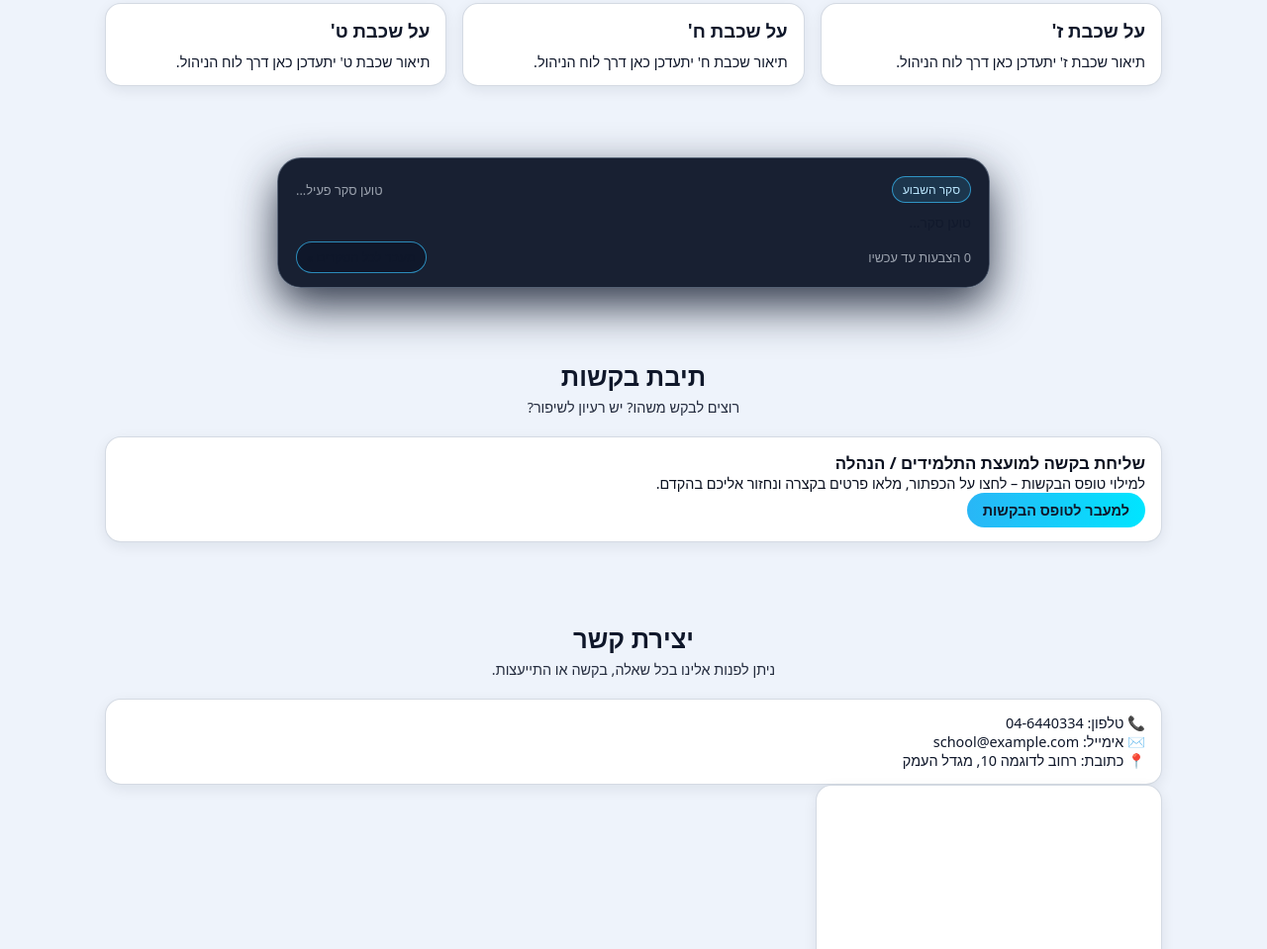
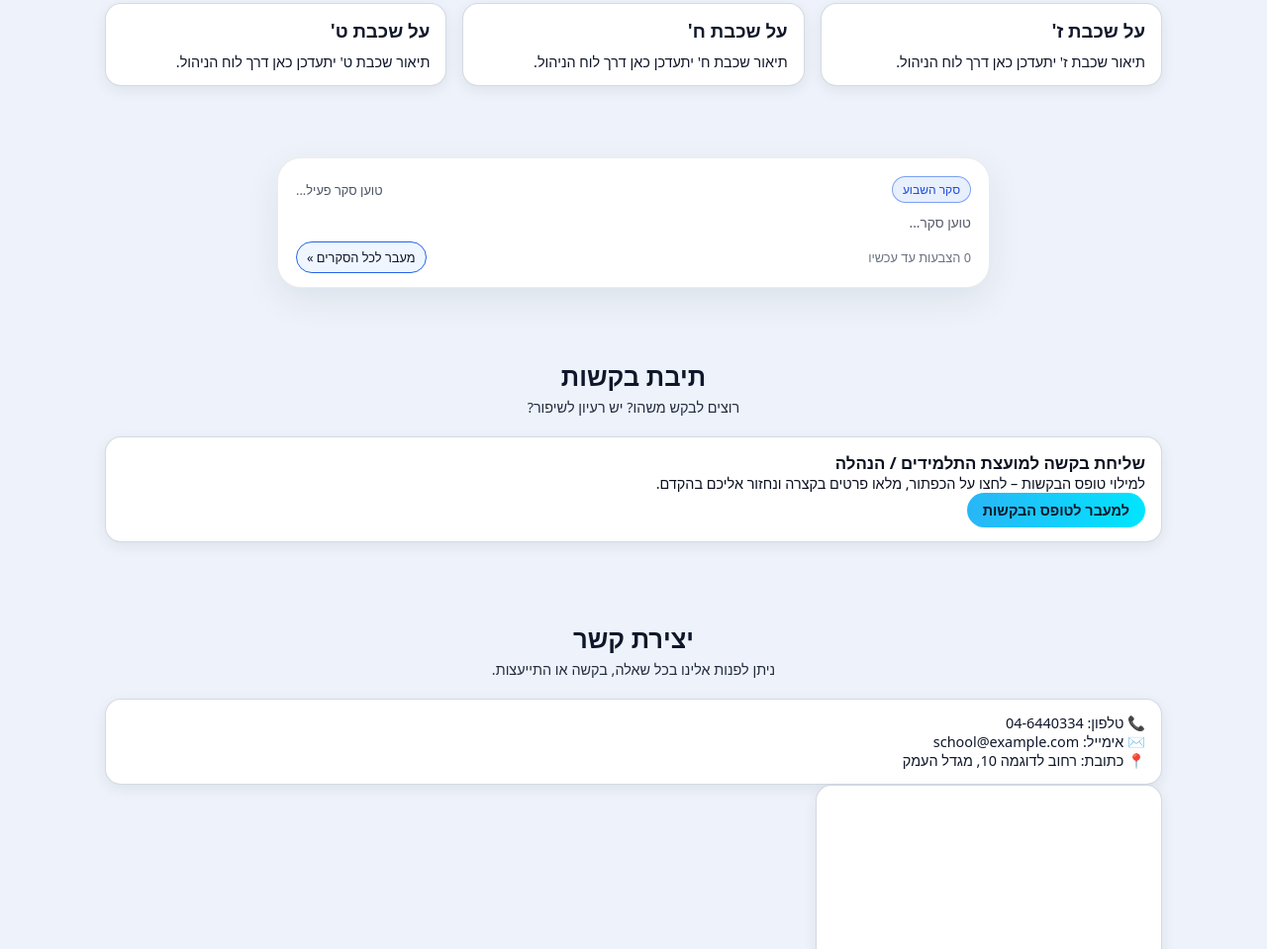
Before and after one commit to peretzinho23-bit/Yaarat-HaEmek, a plain HTML site: page index.html in a window 1280 px wide. Shown: the part 1917-2876 px from the top of the page at 99% size. Drawn offline with Linux system fonts and the light colour scheme; no server answers; grey boxes are pictures that could not be loaded.

Commit message:
auto update

```diff
--- a/index.html
+++ b/index.html
@@ -48,6 +48,7 @@
   <link rel="stylesheet" href="style.css" />
 
   <!-- ===== סקר השבוע – סטיילים למיני-סקר בעמוד הבית ===== -->
+  <!-- ===== סקר השבוע – סטיילים למיני-סקר בעמוד הבית ===== -->
   <style>
     #home-poll-mini {
       padding-top: 32px;
@@ -62,6 +63,11 @@
       box-shadow: 0 18px 45px rgba(15, 23, 42, 0.85);
       max-width: 720px;
       margin: 0 auto;
+      transition:
+        background-color 0.25s ease,
+        border-color 0.25s ease,
+        box-shadow 0.25s ease,
+        color 0.25s ease;
     }
 
     .home-poll-header {
@@ -159,12 +165,54 @@
       text-decoration: underline;
     }
 
+    /* ===== התאמות ללייט־מוד ===== */
+    :root[data-theme="light"] .home-poll-card {
+      background: #ffffff;
+      border-color: rgba(15, 23, 42, 0.08);
+      box-shadow: 0 12px 35px rgba(15, 23, 42, 0.08);
+    }
+
+    :root[data-theme="light"] .home-poll-badge {
+      background: rgba(37, 99, 235, 0.1);
+      border-color: rgba(37, 99, 235, 0.55);
+      color: #1d4ed8;
+    }
+
+    :root[data-theme="light"] .home-poll-status-text {
+      color: #4b5563;
+    }
+
+    :root[data-theme="light"] .home-poll-question {
+      color: #111827;
+    }
+
+    :root[data-theme="light"] .home-poll-option {
+      background: #f9fafb;
+      border-color: #e5e7eb;
+      color: #111827;
+    }
+
+    :root[data-theme="light"] .home-poll-option-votes {
+      color: #4b5563;
+    }
+
+    :root[data-theme="light"] .home-poll-votes {
+      color: #6b7280;
+    }
+
+    :root[data-theme="light"] .home-poll-link {
+      background: #eff6ff;
+      border-color: #2563eb;
+      color: #1d4ed8;
+    }
+
     @media (max-width: 640px) {
       .home-poll-card {
         padding: 16px 14px 12px;
       }
     }
   </style>
+
 </head>
 
 <body data-page="home">
```
